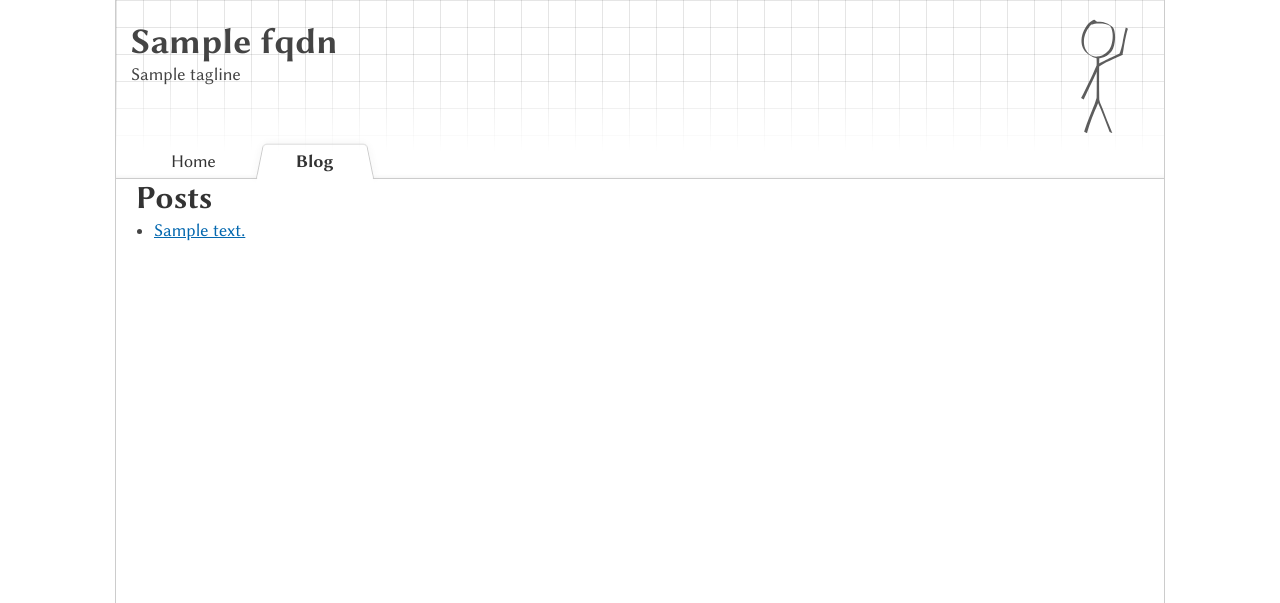
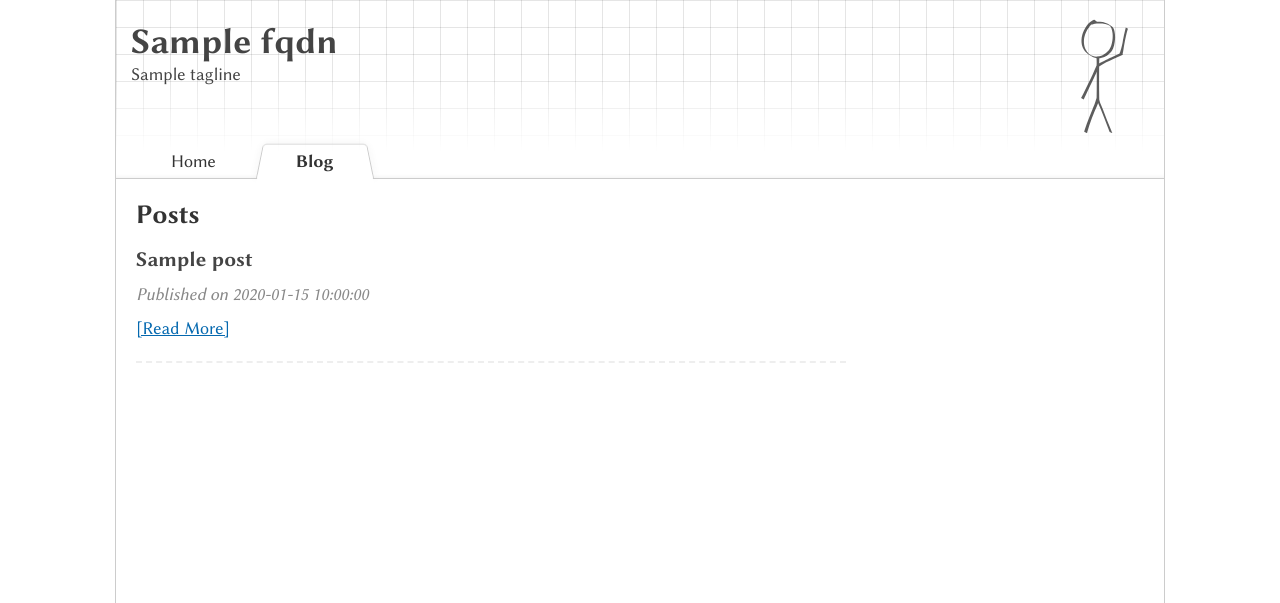
Before and after one commit to sujaldev/sujal.dev, a Python web app: template ssg/templates/blog.jinja in a window 1280 px wide. Shown: the top 603 px of the page. Run offline with Jinja, Linux system fonts and the light colour scheme; the template is opened without the code that fills it: most values are stand-ins (such as "Sample title", 1, 10 or a date in 2020).

Commit message:
implement /blog and /post

```diff
--- a/ssg/server.py
+++ b/ssg/server.py
@@ -55,7 +55,7 @@ async def blog_post(slug):
     # This assumes unique slugs but that is not enforced yet, (unlikely) problem for future me.
     file_path = tuple((consts.CONTENT_DIR / "posts/").rglob(f"*-{slug}.md"))[0]
     with open(file_path) as post:
-        post = frontmatter.load(post)
+        post = frontmatter.load(post).to_dict()
         post["slug"] = post.get("slug", slug)
 
     return builder.build_blog_post(post)
--- a/ssg/templates/blog.jinja
+++ b/ssg/templates/blog.jinja
@@ -2,14 +2,19 @@
 {% block title %}Blog{% endblock %}
 {% set selected_tab = "blog" %}
 {% block left %}
-    <h1>Posts</h1>
-    {% if posts %}
-        <ul>
+    <div id="posts">
+        <h1>Posts</h1>
+        {% if posts %}
             {% for post in posts %}
-                <li><a href="{{ post.url }}">{{ post.text }}</a></li>
+                <div class="post-preview">
+                    <h3><a href="{{ post.url }}">{{ post.title }}</a></h3>
+                    <p class="post-date">Published on {{ post.date }}</p>
+                    {{ post.preview | safe }}
+                    <a href="{{ post.url }}">[Read More]</a>
+                </div>
             {% endfor %}
-        </ul>
-    {% else %}
-        <p class="placeholder-text">There are no posts yet.</p>
-    {% endif %}
+        {% else %}
+            <p class="placeholder-text">There are no posts yet.</p>
+        {% endif %}
+    </div>
 {% endblock %}
--- a/ssg/templates/index.jinja
+++ b/ssg/templates/index.jinja
@@ -16,7 +16,7 @@
             {% if not loop.first %}
                 <hr style="border: 1px dashed #ccc; margin: 0.5em 0;">
             {% endif %}
-            <p><a href="{{ post.url }}">{{ post.text }}</a></p>
+            <p><a href="{{ post.url }}">{{ post.title }}</a></p>
         {% endfor %}
     {% else %}
         <p class="placeholder-text">There are no posts yet.</p>
--- a/ssg/templates/style.css.jinja
+++ b/ssg/templates/style.css.jinja
@@ -230,12 +230,33 @@ footer {
 
 /* ------------------------------------------------------------------------------------------------------------------ */
 
-#content h1 {
-    font-size: 1.8em;
+#posts > h1 {
+}
+
+.post-preview {
+    padding-bottom: 20px;
+    border-bottom: 2px dashed var(--light-edges);
+}
+
+.post-preview > h3 > a {
+    color: var(--regular-text);
+    text-decoration: none;
+
+}
+
+.post-date {
+    font-style: italic;
+    color: var(--light-text);
+}
+
+/* ------------------------------------------------------------------------------------------------------------------ */
+
+#content h1, h2, h3, h4, h5, h6 {
+    margin-top: 0.75em;
 }
 
 #content p {
-    margin-bottom: 1em;
+    margin: 0.5em 0;
 }
 
 #content code {
```
Also changed, not shown: ssg/build.py (+13 -17 lines), ssg/markdown.py (added, +31 -0 lines), ssg/templates/post.jinja (added, +10 -0 lines).
